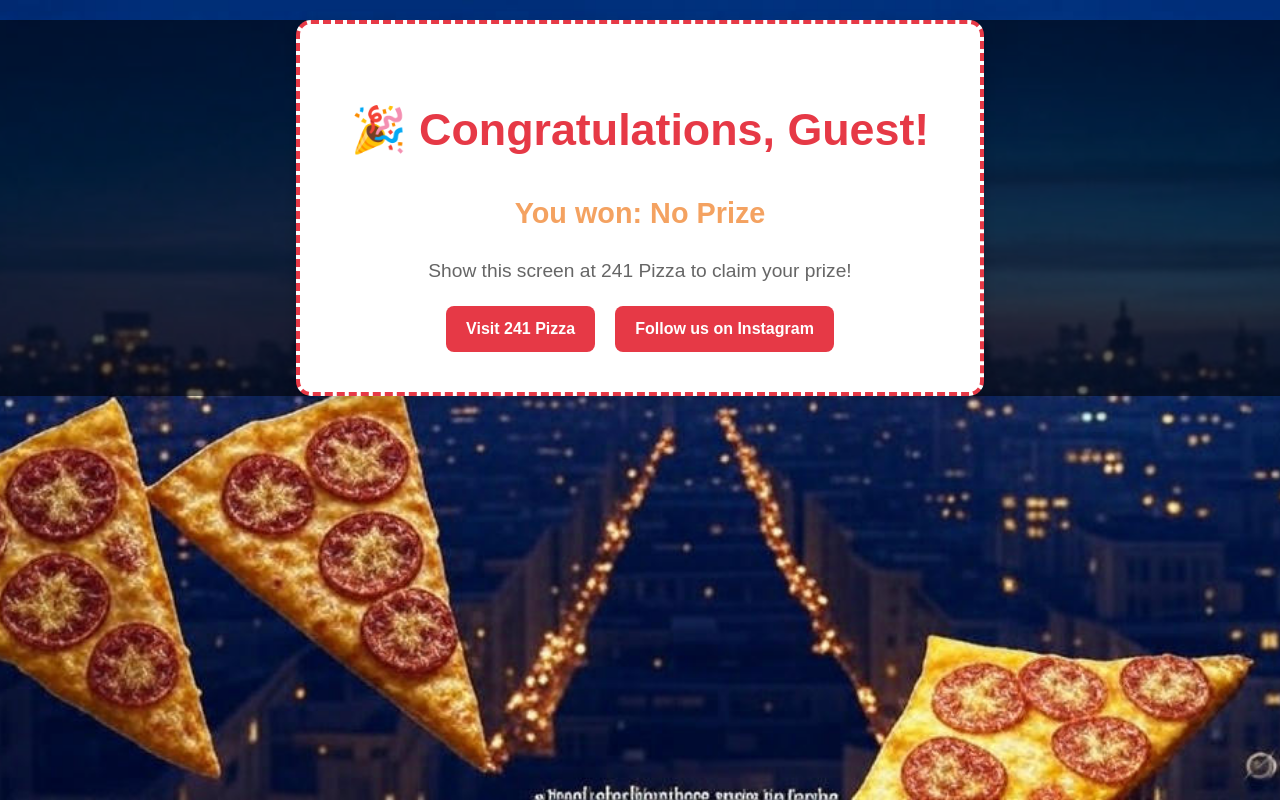
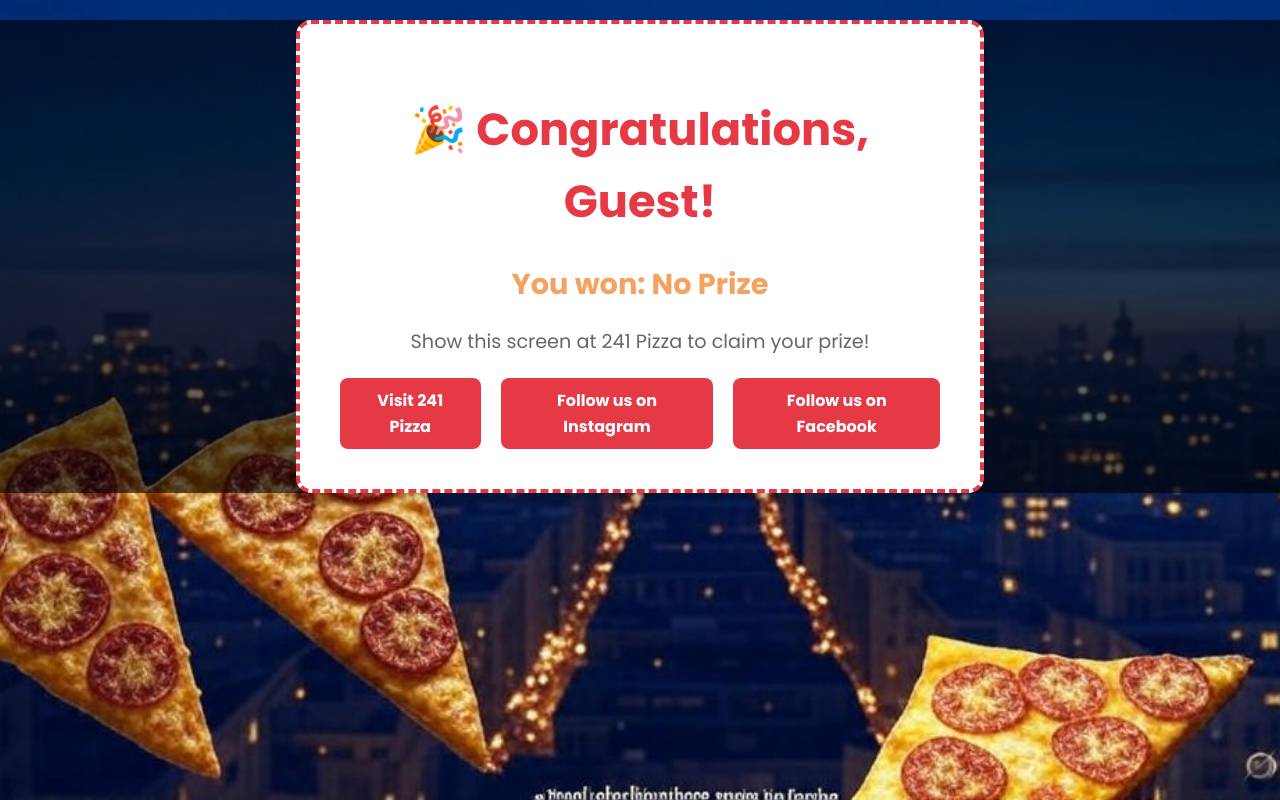
Before and after one commit to d241promotion/241-promotiondata, a website: page thankyou.html in a window 1280 px wide. Drawn offline with Linux system fonts and the light colour scheme.

Commit message:
Update thankyou.html

```diff
--- a/thankyou.html
+++ b/thankyou.html
@@ -2,6 +2,7 @@
 <html>
 <head>
   <title>You Won!</title>
+  <link href="https://fonts.googleapis.com/css2?family=Poppins:wght@400;700&display=swap" rel="stylesheet">
   <style>
     body {
       font-family: 'Poppins', Arial, sans-serif;
@@ -109,6 +110,7 @@
     <div class="share-buttons">
       <a href="https://241pizza.com" target="_blank" class="share-button">Visit 241 Pizza</a>
       <a href="https://www.instagram.com/241pizzawinston" target="_blank" class="share-button">Follow us on Instagram</a>
+      <a href="https://www.facebook.com/241pizza" target="_blank" class="share-button">Follow us on Facebook</a>
     </div>
   </div>
 
```
